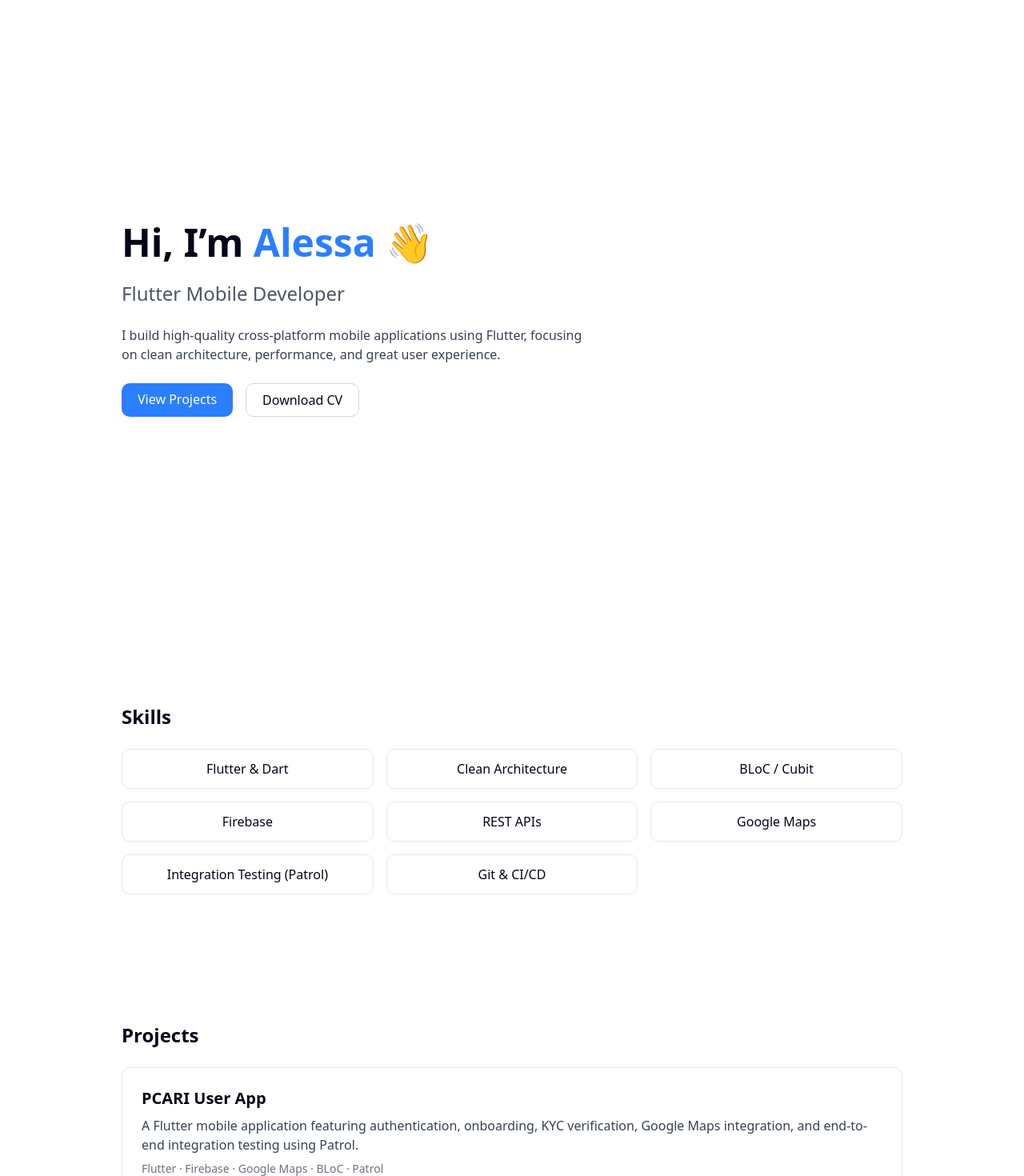
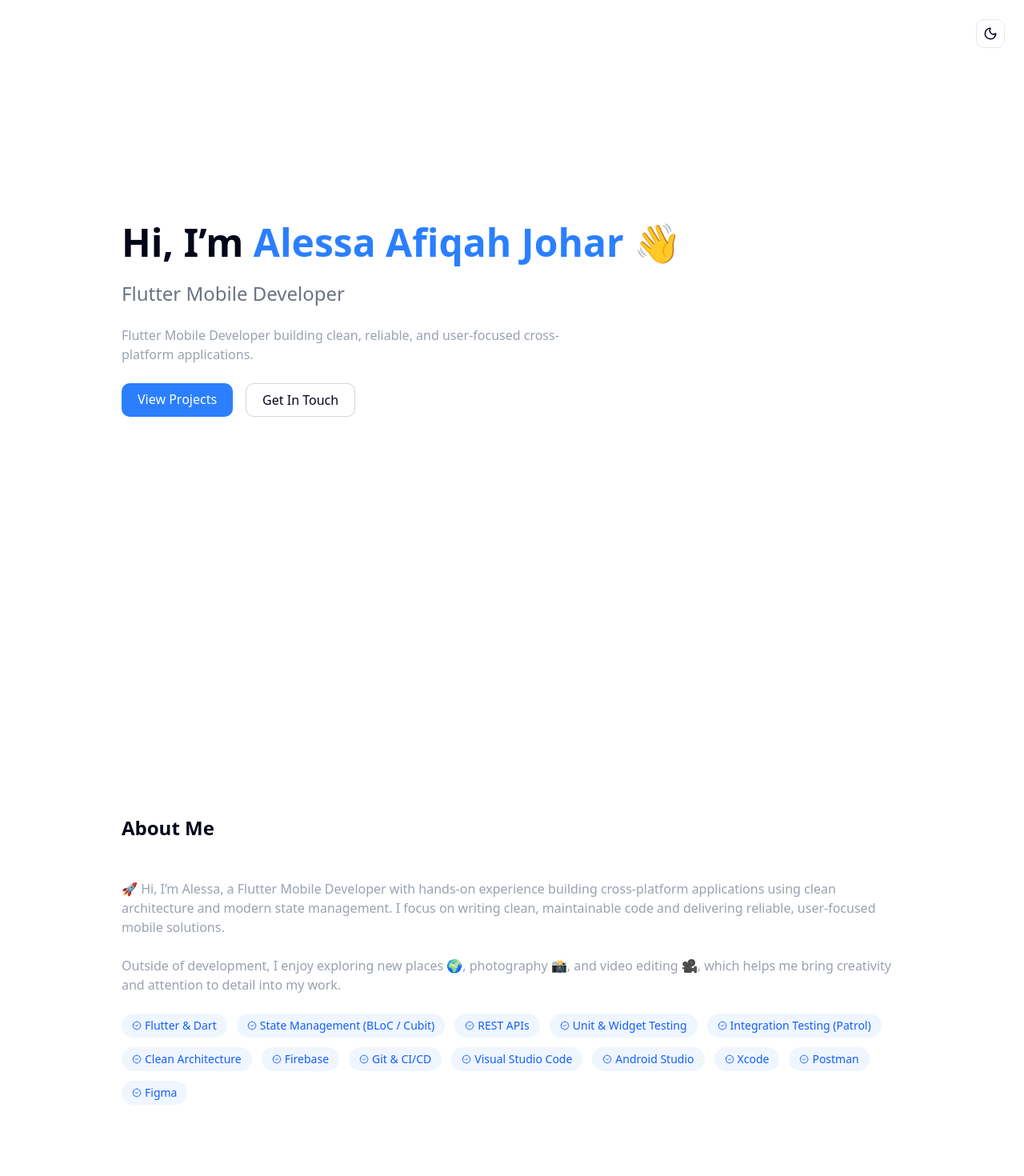
Before and after one commit to aafiqah/aafiqah-portfolio-v2, a Next.js app: page / in a window 1280 px wide. Shown: the top 1470 px of the page at 80% size. Built offline with nearby package versions, Linux system fonts and the light colour scheme.

Commit message:
refactor (section): organized file structure

```diff
--- a/src/app/page.tsx
+++ b/src/app/page.tsx
@@ -1,14 +1,14 @@
-import Hero from "@/components/Hero";
-import Skills from "@/components/Skills";
-import Projects from "@/components/Projects";
-import Experience from "@/components/Experience";
-import Contact from "@/components/Contact";
+import Hero from "@/components/sections/Hero";
+import AboutMe from "@/components/sections/AboutMe";
+import Projects from "@/components/sections/Projects";
+import Experience from "@/components/sections/Experience";
+import Contact from "@/components/sections/Contact";
 
 export default function Home() {
   return (
     <main className="max-w-5xl mx-auto px-6">
       <Hero />
-      <Skills />
+      <AboutMe />
       <Projects />
       <Experience />
       <Contact />
--- a/src/components/Skills.tsx
+++ /dev/null
@@ -1,28 +0,0 @@
-const skills = [
-  "Flutter & Dart",
-  "Clean Architecture",
-  "BLoC / Cubit",
-  "Firebase",
-  "REST APIs",
-  "Google Maps",
-  "Integration Testing (Patrol)",
-  "Git & CI/CD",
-];
-
-export default function Skills() {
-  return (
-    <section className="py-20">
-      <h3 className="text-2xl font-bold mb-6">Skills</h3>
-      <div className="grid grid-cols-2 md:grid-cols-3 gap-4">
-        {skills.map((skill) => (
-          <div
-            key={skill}
-            className="border rounded-lg p-3 text-center"
-          >
-            {skill}
-          </div>
-        ))}
-      </div>
-    </section>
-  );
-}
--- /dev/null
+++ b/src/components/sections/AboutMe.tsx
@@ -0,0 +1,56 @@
+import { Badge } from "@/components/ui/badge";
+import { BadgeCheckIcon } from "lucide-react";
+
+const technologies = [
+  "Flutter & Dart",
+  "State Management (BLoC / Cubit)",
+  "REST APIs",
+  "Unit & Widget Testing",
+  "Integration Testing (Patrol)",
+  "Clean Architecture",
+  "Firebase",
+  "Git & CI/CD",
+  "Visual Studio Code",
+  "Android Studio",
+  "Xcode",
+  "Postman",
+  "Figma",
+];
+
+export default function Technologies() {
+  return (
+    <section id="aboutMe" className="min-h-screen flex flex-col justify-center gap-6">
+      <h3 className="text-2xl font-bold mb-6">About Me</h3>
+      <p className="text-gray-400">
+        🚀 Hi, I’m Alessa, a Flutter Mobile Developer with hands-on experience building cross-platform applications using clean architecture and modern state management. I focus on writing clean, maintainable code and delivering reliable, user-focused mobile solutions.
+      </p>
+      <p className="text-gray-400">
+        Outside of development, I enjoy exploring new places 🌍, photography 📸, and video editing 🎥, which helps me bring creativity and attention to detail into my work.
+      </p>
+      {/* <div className="grid grid-cols-2 md:grid-cols-3 lg:grid-cols-4 gap-4">
+        {technologies.map((tech) => (
+          <div
+            key={tech}
+            className="border rounded-lg p-3 text-center shadow hover:shadow-md transition-shadow duration-200"
+          >
+            {tech}
+          </div>
+        ))}
+      </div> */}
+      <div className="flex flex-wrap gap-3">
+        {technologies.map((tech) => (
+          <Badge
+            key={tech}
+            variant="secondary"
+            className="flex items-center gap-1 px-3 py-1 text-sm
+                      bg-blue-50 text-blue-600
+                      dark:bg-blue-900 dark:text-blue-300"
+          >
+            <BadgeCheckIcon className="w-3 h-3" />
+            {tech}
+          </Badge>
+        ))}
+      </div>
+    </section>
+  );
+}
--- a/src/components/Contact.tsx
+++ b/src/components/sections/Contact.tsx
@@ -1,6 +1,6 @@
 export default function Contact() {
   return (
-    <section className="py-20">
+    <section id="contact" className="min-h-screen flex flex-col justify-center gap-6">
       <h3 className="text-2xl font-bold mb-6">Contact</h3>
 
       <p className="text-gray-700 mb-4">
--- a/src/components/Experience.tsx
+++ b/src/components/sections/Experience.tsx
@@ -1,6 +1,6 @@
 export default function Experience() {
   return (
-    <section className="py-20">
+    <section id="experience" className="min-h-screen flex flex-col justify-center gap-6">
       <h3 className="text-2xl font-bold mb-6">Experience</h3>
 
       <div className="border rounded-lg p-6">
--- a/src/components/Hero.tsx
+++ b/src/components/sections/Hero.tsx
@@ -1,18 +1,24 @@
+import ThemeToggle from "../theme/theme-toggle";
+
 export default function Hero() {
   return (
     <section className="min-h-screen flex flex-col justify-center gap-6">
+       <div className="absolute top-6 right-6">
+        <ThemeToggle />
+      </div>
+
       <h1 className="text-4xl md:text-5xl font-bold">
-        Hi, I’m <span className="text-blue-500">Alessa</span> 👋
+        Hi, I’m <span className="text-blue-500">Alessa Afiqah Johar</span> 👋
       </h1>
 
-      <h2 className="text-2xl text-gray-600">
+      <h2 className="text-2xl text-gray-500">
         Flutter Mobile Developer
       </h2>
 
-      <p className="max-w-xl text-gray-700">
-        I build high-quality cross-platform mobile applications using Flutter,
-        focusing on clean architecture, performance, and great user experience.
+      <p className="max-w-xl text-gray-400">
+        Flutter Mobile Developer building clean, reliable, and user-focused cross-platform applications.
       </p>
+
 
       <div className="flex gap-4">
         <a
@@ -22,10 +28,10 @@ export default function Hero() {
           View Projects
         </a>
         <a
-          href="/Alessa_CV.pdf"
+          href="#contact"
           className="px-5 py-2 rounded-lg border border-gray-300"
         >
-          Download CV
+          Get In Touch
         </a>
       </div>
     </section>
--- a/src/components/Projects.tsx
+++ b/src/components/sections/Projects.tsx
@@ -1,6 +1,6 @@
 export default function Projects() {
   return (
-    <section id="projects" className="py-20">
+    <section id="projects" className="min-h-screen flex flex-col justify-center gap-6">
       <h3 className="text-2xl font-bold mb-6">Projects</h3>
 
       <div className="space-y-6">
```
